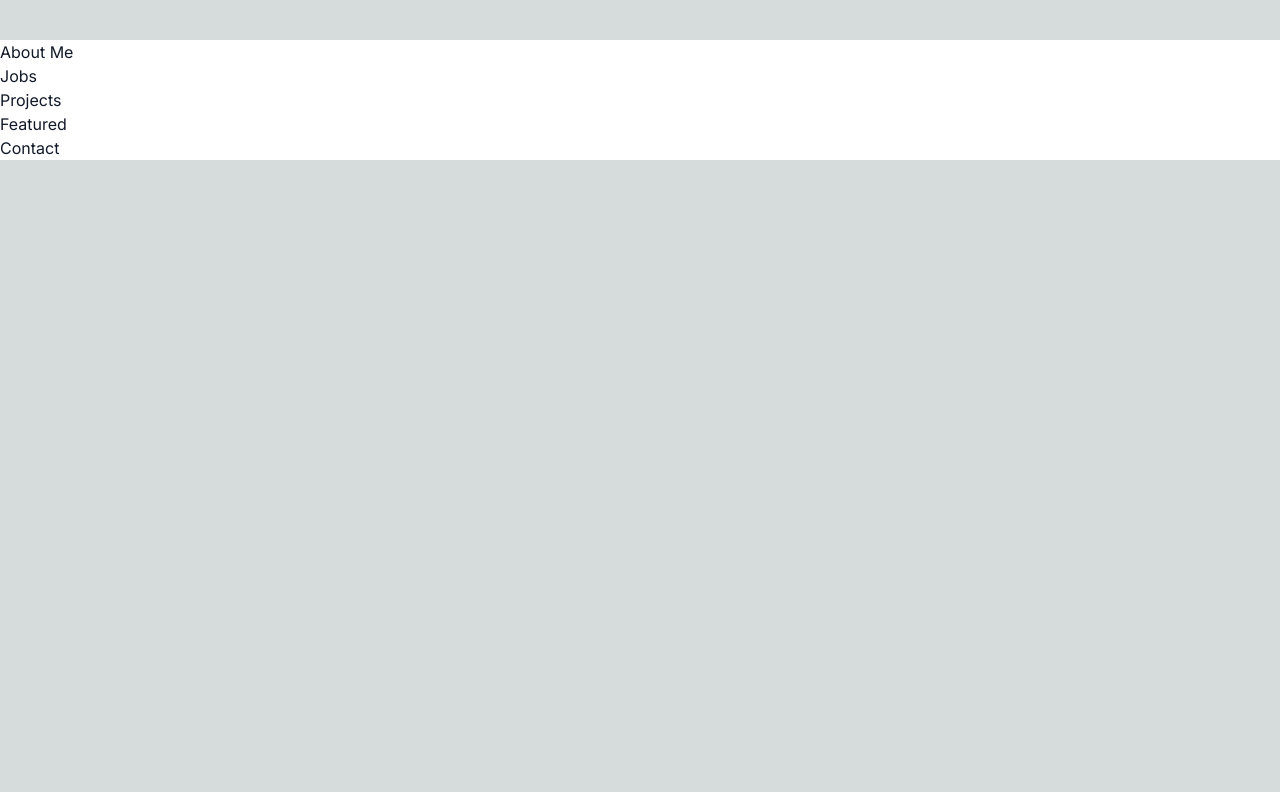
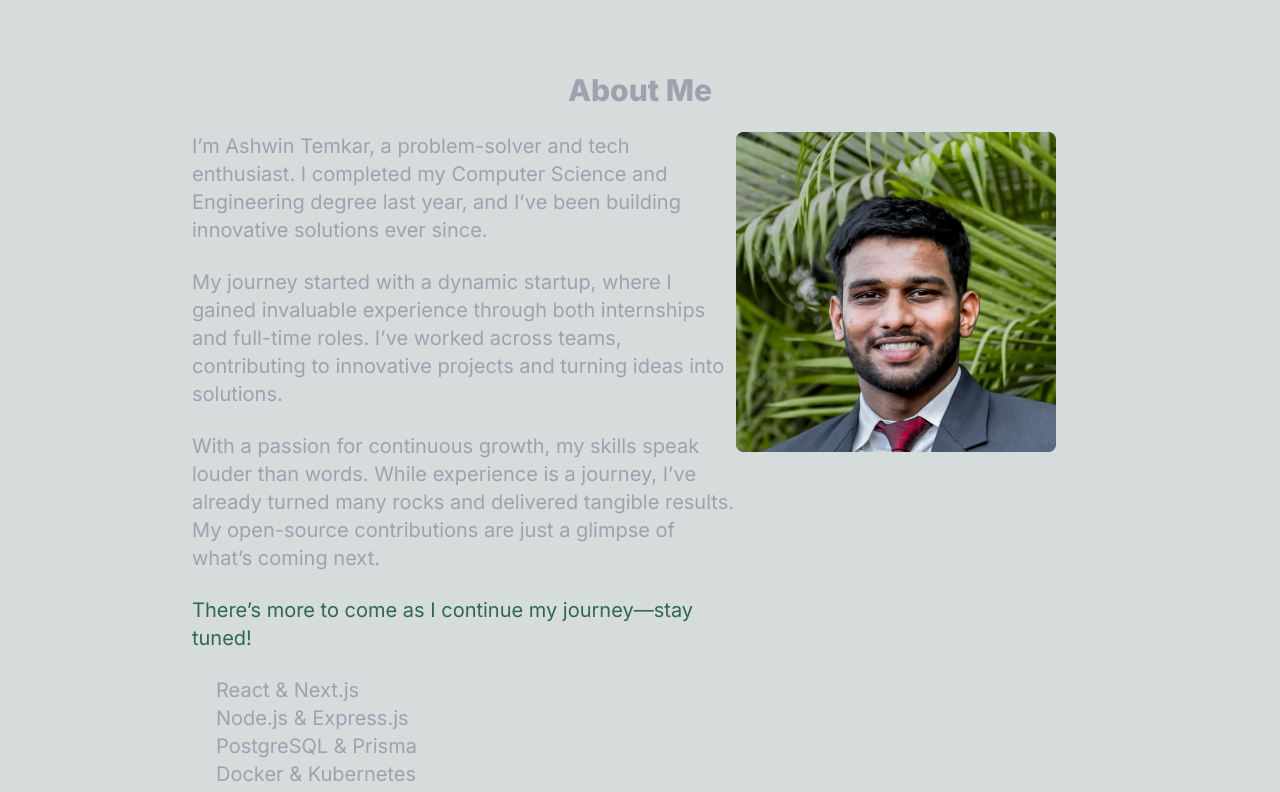
Before and after one commit to rothardo/my-portfolio-ashwintemkar, a Next.js app in the folder my-portfolio/: page / in a window 1280 px wide. Shown: the part 760-1552 px from the top of the page. Before the commit the page ends 920 px from the top, so only its background shows below. Built offline with nearby package versions, Linux system fonts and the light colour scheme.

Commit message:
added about section

```diff
--- a/my-portfolio/src/app/sections/About.tsx
+++ b/my-portfolio/src/app/sections/About.tsx
@@ -1,10 +1,70 @@
 import { FC } from "react";
+import ashwin from "@/images/ashwin.jpeg";
+import Image from "next/image";
 
 const About: FC = () => {
   return (
-    <div>
-      <h1>About Me</h1>
-    </div>
+    <section className="flex flex-col justify-center items-start min-h-screen bg-light-gray dark:bg-dark-gray text-text-light dark:text-text-dark p-8">
+      <div className="max-w-4xl mx-auto mb-6">
+        <h2 className="text-left text-3xl font-extrabold text-accent-light dark:text-white">
+          About Me
+        </h2>
+      </div>
+
+      <div className="flex flex-col md:flex-row-reverse items-start justify-between max-w-4xl mx-auto mb-6">
+        <div className="relative w-64 h-64 md:w-80 md:h-80 mb-6 md:mb-0 md:mr-8 flex-none group hover:transform hover:scale-105 hover:shadow-2xl transition-transform duration-300 ease-in-out">
+          <div className="absolute inset-0 bg-blue-900 bg-opacity-80 group-hover:bg-opacity-0 transition-opacity duration-300 rounded-lg">
+            <Image
+              src={ashwin}
+              alt="Ashwin Temkar"
+              layout="fill"
+              objectFit="cover"
+              className="rounded-lg"
+            />
+          </div>
+          <div className="absolute inset-0 transition-opacity duration-300 opacity-0 group-hover:opacity-100">
+            <Image
+              src={ashwin}
+              alt="Ashwin Temkar"
+              layout="fill"
+              objectFit="cover"
+              className="rounded-lg"
+            />
+          </div>
+        </div>
+        <div className="flex-1 text-left">
+          <p className="text-base sm:text-lg md:text-xl mb-6 text-accent-light dark:text-accent-light">
+            I’m Ashwin Temkar, a problem-solver and tech enthusiast. I completed
+            my Computer Science and Engineering degree last year, and I’ve been
+            building innovative solutions ever since.
+          </p>
+          <p className="text-base sm:text-lg md:text-xl mb-6 text-accent-light dark:text-accent-light">
+            My journey started with a dynamic startup, where I gained invaluable
+            experience through both internships and full-time roles. I’ve worked
+            across teams, contributing to innovative projects and turning ideas
+            into solutions.
+          </p>
+          <p className="text-base sm:text-lg md:text-xl mb-6 text-accent-light dark:text-accent-light">
+            With a passion for continuous growth, my skills speak louder than
+            words. While experience is a journey, I’ve already turned many rocks
+            and delivered tangible results. My open-source contributions are
+            just a glimpse of what’s coming next.
+          </p>
+          <p className="text-base sm:text-lg md:text-xl mb-6 text-highlight-green dark:text-highlight-green">
+            There’s more to come as I continue my journey—stay tuned!
+          </p>
+
+          <ul className="list-square ml-6 text-base sm:text-lg md:text-xl mb-6 text-accent-light dark:text-accent-light">
+            <li>React & Next.js</li>
+            <li>Node.js & Express.js</li>
+            <li>PostgreSQL & Prisma</li>
+            <li>Docker & Kubernetes</li>
+            <li>Tailwind CSS & Responsive Design</li>
+            <li>TypeScript & JavaScript</li>
+          </ul>
+        </div>
+      </div>
+    </section>
   );
 };
 
```
Also changed, not shown: my-portfolio/src/images/ashwin.jpeg (added).
